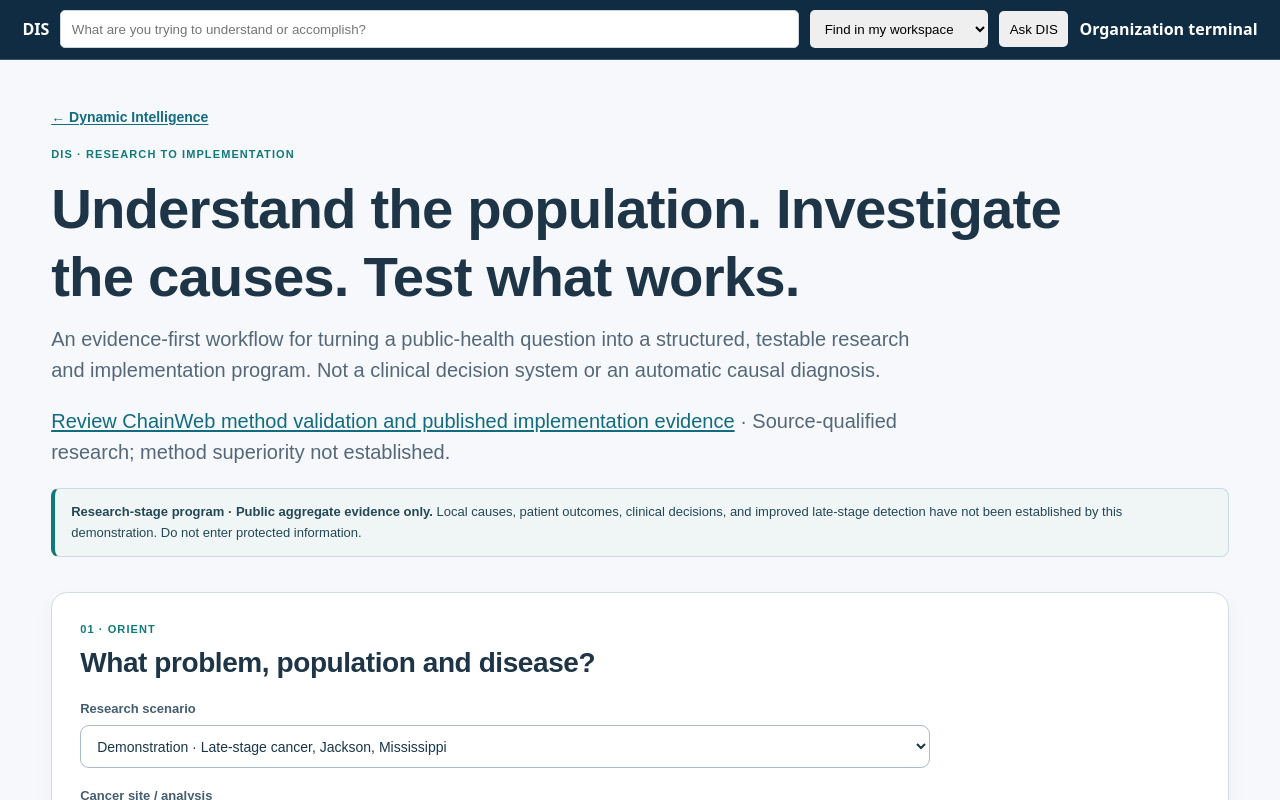
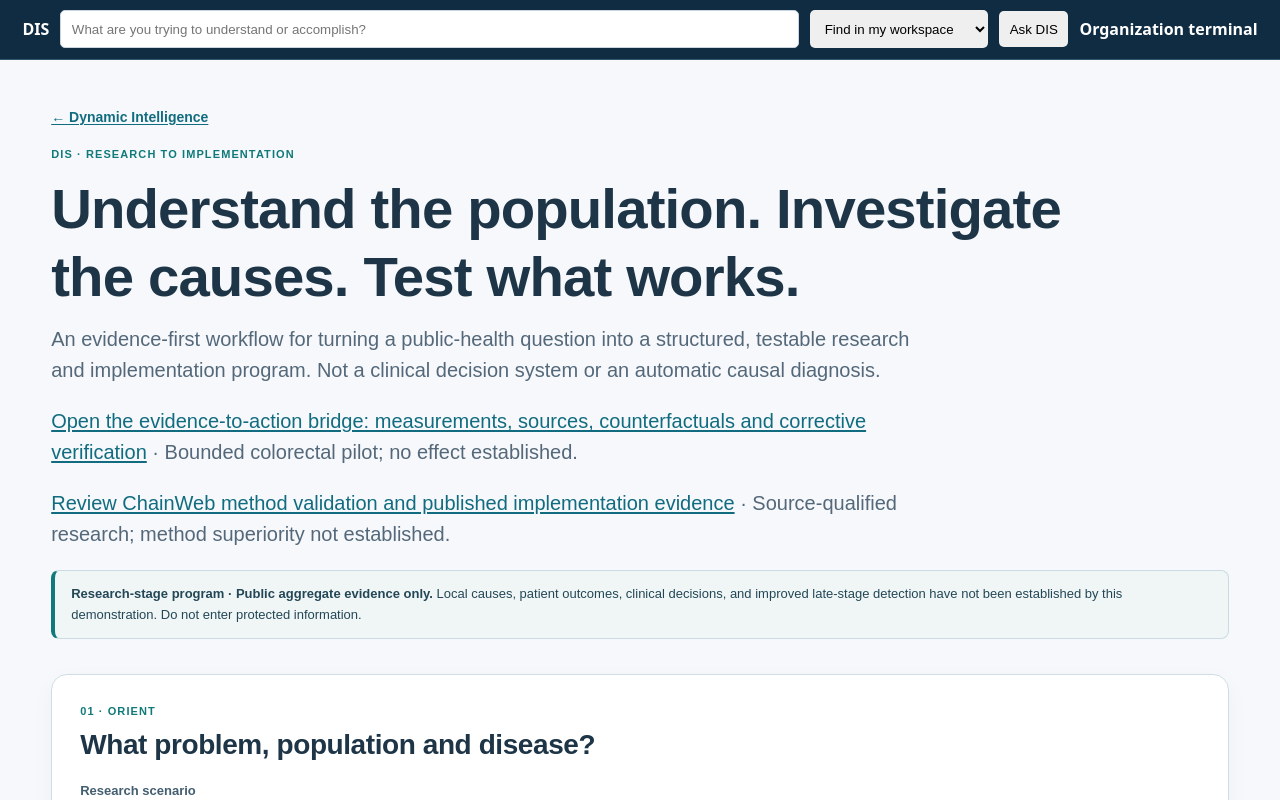
Before and after one commit to mrterryflood-ui/integrated-implementation-intelligence, a Next.js app in the folder apps/dis-platform/: page /research-program in a window 1280 px wide. Shown: the top 800 px of the page. Built offline with nearby package versions, Linux system fonts and the light colour scheme.

Commit message:
feat(dis): expose evidence-to-action bridge from existing Research Studio

```diff
--- a/apps/dis-platform/app/research-program/page.tsx
+++ b/apps/dis-platform/app/research-program/page.tsx
@@ -127,6 +127,7 @@ export default function ResearchProgramStudio(){
       <div className="rp-kicker">DIS · RESEARCH TO IMPLEMENTATION</div>
       <h1>Understand the population. Investigate the causes. Test what works.</h1>
       <p>An evidence-first workflow for turning a public-health question into a structured, testable research and implementation program. Not a clinical decision system or an automatic causal diagnosis.</p>
+      <p><Link href="/research-program/evidence-action">Open the evidence-to-action bridge: measurements, sources, counterfactuals and corrective verification</Link> · Bounded colorectal pilot; no effect established.</p>
       <p><Link href="/research-program/method-validation">Review ChainWeb method validation and published implementation evidence</Link> · Source-qualified research; method superiority not established.</p>
       <div className="rp-warning" role="note"><strong>Research-stage program · Public aggregate evidence only.</strong> Local causes, patient outcomes, clinical decisions, and improved late-stage detection have not been established by this demonstration. Do not enter protected information.</div>
     </header>
```
